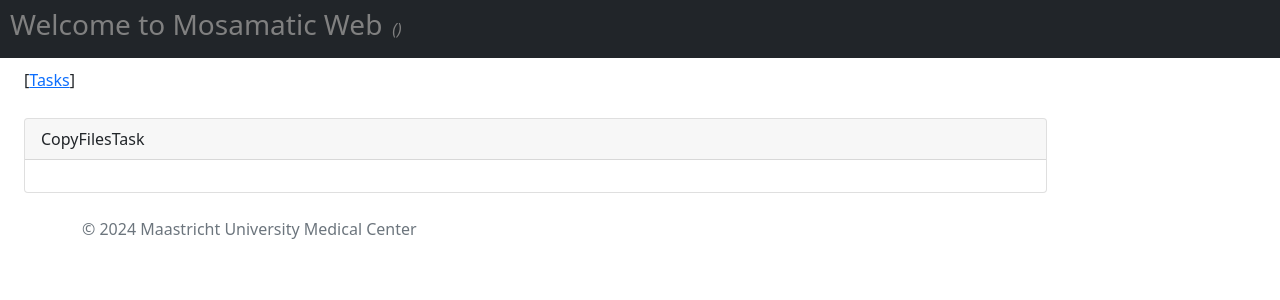
After one commit to rbrecheisen/MosamaticWeb4, a Django app: template mosamaticweb4/src/mosamaticweb4/backend/app/templates/tasks/copyfilestask.html in a window 1280 px wide. The commit adds this page. Shown: the top 300 px of the page. Run offline with Django 5.2, Linux system fonts and the light colour scheme; the template is opened without the code that fills it, so the values that code supplies are empty; some libraries are stand-ins or nearby versions.

Commit message:
Working on tasks

```diff
--- /dev/null
+++ b/mosamaticweb4/src/mosamaticweb4/backend/app/templates/tasks/copyfilestask.html
@@ -0,0 +1,15 @@
+{% extends "../base.html" %}
+{% block content %}
+<div class="container-fluid">
+    <div class="row"><p style="margin-top: 10px">[<a href="/tasks/">Tasks</a>]</p></div>
+    <div class="row">
+        <div class="col-sm-10">
+            <div class="card" style="margin-top: 10px;">
+                <div class="card-header">CopyFilesTask</div>
+                <div class="card-body">
+                </div>
+            </div>
+        </div>
+    </div>
+</div>
+{% endblock %}
--- a/mosamaticweb4/src/mosamaticweb4/backend/app/views.py
+++ b/mosamaticweb4/src/mosamaticweb4/backend/app/views.py
@@ -72,7 +72,8 @@ def logs(request):
 
 @login_required
 def tasks(request):
-    pass
+    manager = TaskManager()
+    return render(request, 'tasks.html', context={'tasks': manager.get_tasks()})
 
 
 @login_required
```
Also changed, not shown: mosamaticweb4/src/mosamaticweb4/backend/app/templates/tasks.html (+2 -8 lines).
